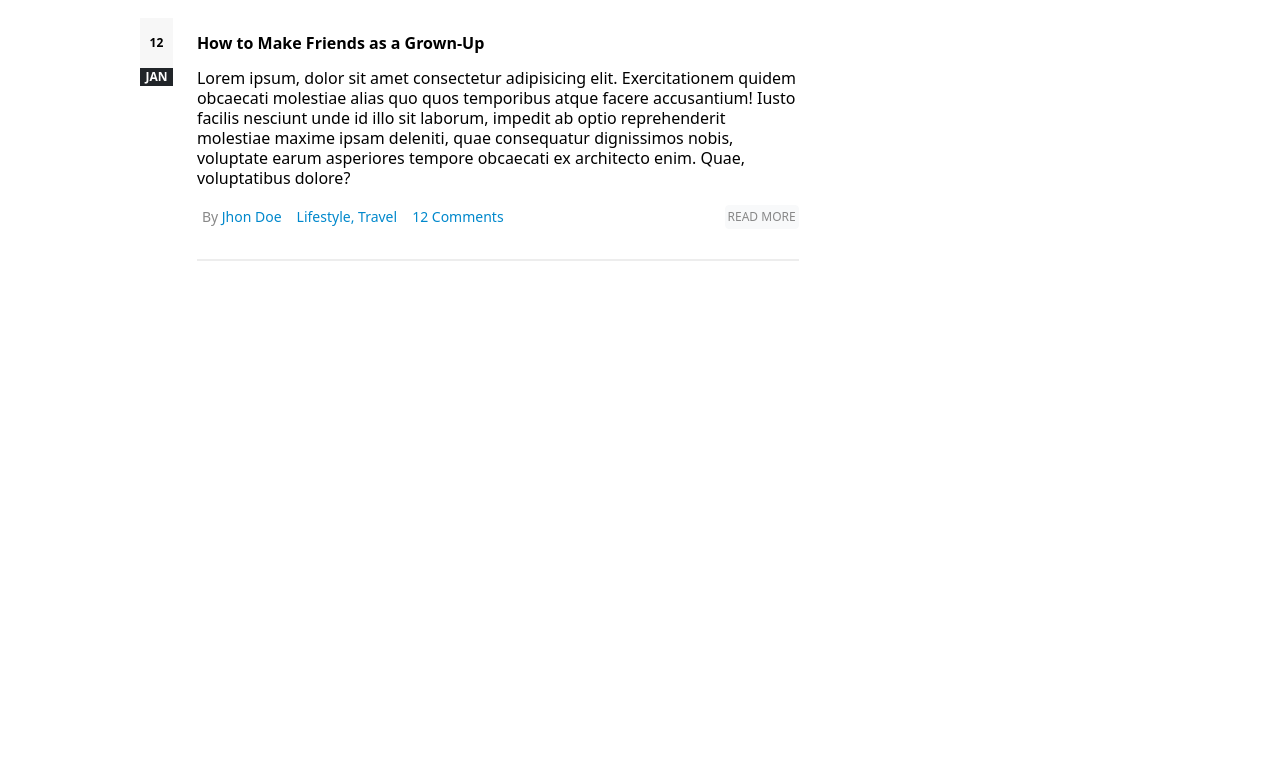
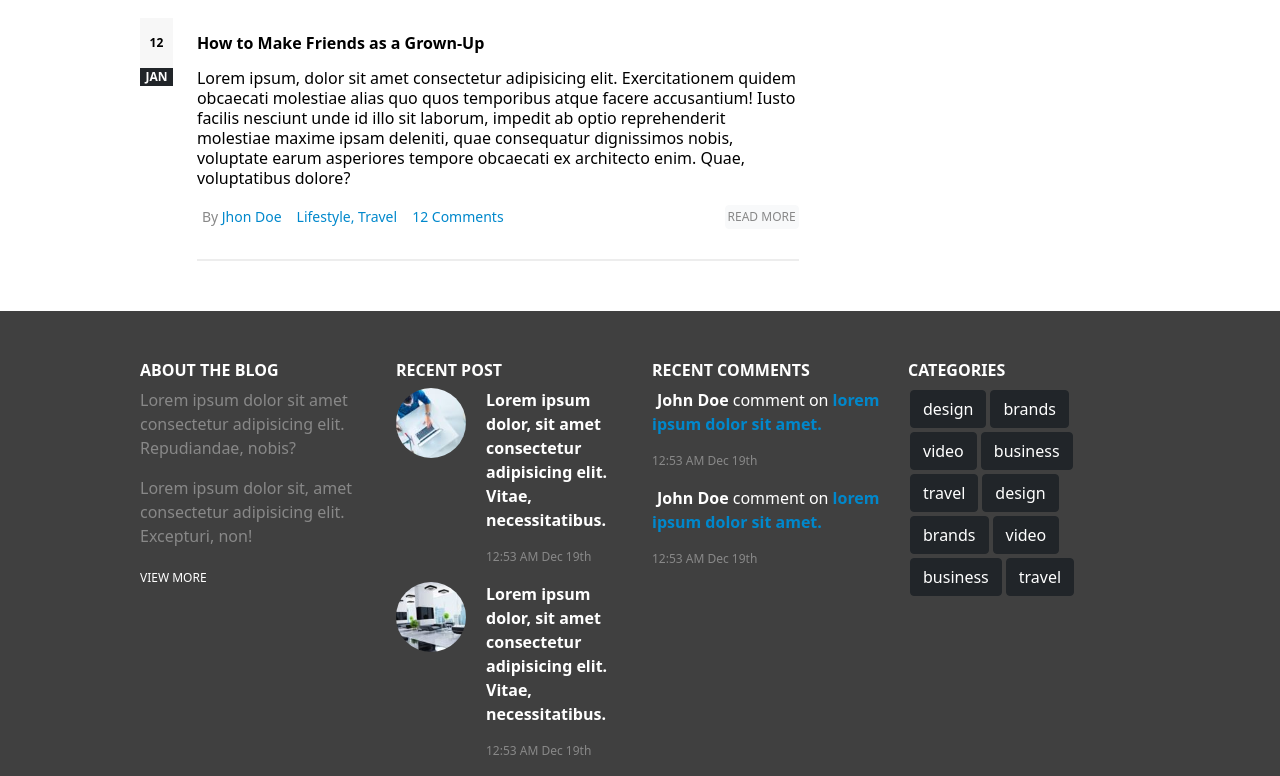
Before and after one commit to manuelguariglia21/proj-html-vuejs, a Vue app: page / in a window 1280 px wide. Shown: the part 2009-2785 px from the top of the page. Before the commit the page ends 2320 px from the top, so only its background shows below. Built offline with nearby package versions, Linux system fonts and the light colour scheme; the HTML template or start-up script is replaced by a standard one.

Commit message:
fix footer top

```diff
--- a/src/components/FOOTER.vue
+++ b/src/components/FOOTER.vue
@@ -1,6 +1,112 @@
 <template>
   <footer>
+    <div class="top-footer container">
+      <div class="row">
 
+        <div class="about col-3">
+          <h6 class="foot-title">ABOUT THE BLOG</h6>
+          <p>Lorem ipsum dolor sit amet consectetur adipisicing elit. Repudiandae, nobis?</p>
+          <p>Lorem ipsum dolor sit, amet consectetur adipisicing elit. Excepturi, non!</p>
+          <p>
+            <a href="#">
+              <span class="more">
+                VIEW MORE
+              </span>
+              <i class="fas fa-chevron-right"></i>
+            </a>
+          </p>
+        </div>
+
+        <div class="recent col-3">
+          <h6 class="foot-title">RECENT POST</h6>
+
+          <div class="post">
+            <img src="../assets/img/our-office-4-square.jpg" alt="">
+            <div class="post-desc-foot">
+              <p class="post-desc">
+                Lorem ipsum dolor, sit amet consectetur adipisicing elit. Vitae, necessitatibus.
+              </p>
+              <p class="foot-date">
+                12:53 AM Dec 19th
+              </p>
+            </div>
+          </div>
+
+          <div class="post">
+            <img src="../assets/img/our-office-5-square.jpg" alt="">
+            <div class="post-desc-foot">
+              <p class="post-desc">
+                Lorem ipsum dolor, sit amet consectetur adipisicing elit. Vitae, necessitatibus.
+              </p>
+              <p class="foot-date">
+                12:53 AM Dec 19th
+              </p>
+            </div>
+          </div>
+
+        </div>
+
+        <div class="recent-comments col-3">
+          <h6 class="foot-title">Recent comments</h6>
+
+          <!-- comment -->
+          <div class="comment">
+            <p>
+              <i class="fas fa-chevron-right"></i>
+              <span class="author-name">
+                John Doe
+              </span>
+              comment on
+              <span class="author-comment">
+                lorem ipsum dolor sit amet.
+              </span>
+            </p>
+            <p class="foot-date">
+                12:53 AM Dec 19th
+            </p>
+          </div>
+          <!-- /comment -->
+
+          <!-- comment -->
+          <div class="comment">
+            <p>
+              <i class="fas fa-chevron-right"></i>
+              <span class="author-name">
+                John Doe
+              </span>
+              comment on
+              <span class="author-comment">
+                lorem ipsum dolor sit amet.
+              </span>
+            </p>
+            <p class="foot-date">
+                12:53 AM Dec 19th
+            </p>
+          </div>
+          <!-- /comment -->
+
+        </div>
+
+        <div class="categories col-3">
+          <h6 class="foot-title">
+            categories
+          </h6>
+
+          <div class="tags-box">
+              <button type="button" class="btn btn-dark">design</button>
+              <button type="button" class="btn btn-dark">brands</button>
+              <button type="button" class="btn btn-dark">video</button>
+              <button type="button" class="btn btn-dark">business</button>
+              <button type="button" class="btn btn-dark">travel</button>
+              <button type="button" class="btn btn-dark">design</button>
+              <button type="button" class="btn btn-dark">brands</button>
+              <button type="button" class="btn btn-dark">video</button>
+              <button type="button" class="btn btn-dark">business</button>
+              <button type="button" class="btn btn-dark">travel</button>
+          </div>
+        </div>
+      </div>
+    </div>
   </footer>
 </template>
 
@@ -10,8 +116,93 @@ export default {
 }
 </script>
 
-<style>
+<style lang="scss">
+@import "../assets/style/vars.scss";
+@import "../assets/style/generals.scss";
 footer{
   width: 100%;
-}
+  background-color: #404040;
+  .top-footer{
+    padding-top: 50px;
+    .row{
+
+      //generals
+        .foot-title, .more, i{
+          color: white
+        }
+        i, .more, .foot-date{
+          font-size: 12px;
+        }
+        .foot-title{
+          font-weight: bolder;
+          text-transform: uppercase;
+        }
+        p{
+          color: #888888;
+          a{
+            text-decoration: none;
+          }
+        }
+
+        //recent posts
+        .recent{
+          .post{
+            display: flex;
+            flex-wrap: wrap;
+            .post-desc-foot{
+              width: calc(100% - 90px);
+              .post-desc{
+              color: white;
+              font-weight: bolder;
+
+              }
+            }
+            img{
+                width: 70px;
+                height: 70px;
+                margin-right: 20px;
+                border-radius: 50%;
+                margin-bottom: 20px;
+                display: inline-block;
+             }
+          }
+        }
+
+        //recent comments
+        .recent-comments{
+          .comment{
+            i{
+              color: $main-color;
+              margin-right: 5px;
+            }
+            p{
+              color: white;
+              .author-name, .author-comment{
+              font-weight: bolder;
+              }
+              .author-comment{
+                color: $main-color;
+              }
+            }
+
+            .foot-date{
+              color: #888888;
+            }
+
+
+          }
+        }
+
+        //categories
+
+          .categories{
+            .tags-box{
+              button{
+                margin: 2px;
+              }
+            }
+          }
+      }
+    }
+  }
 </style>
```
